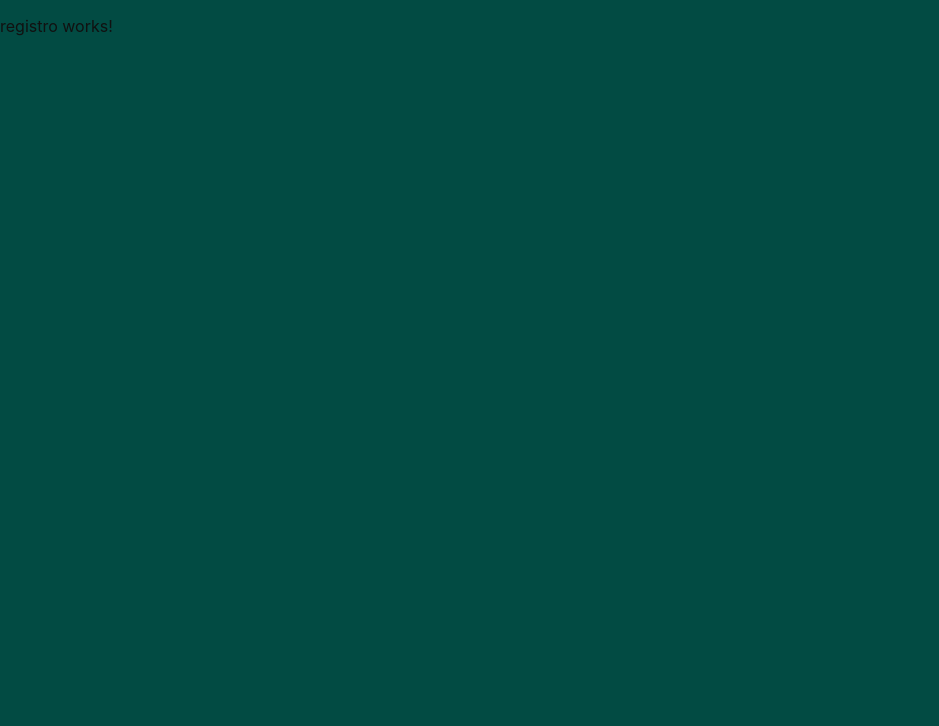
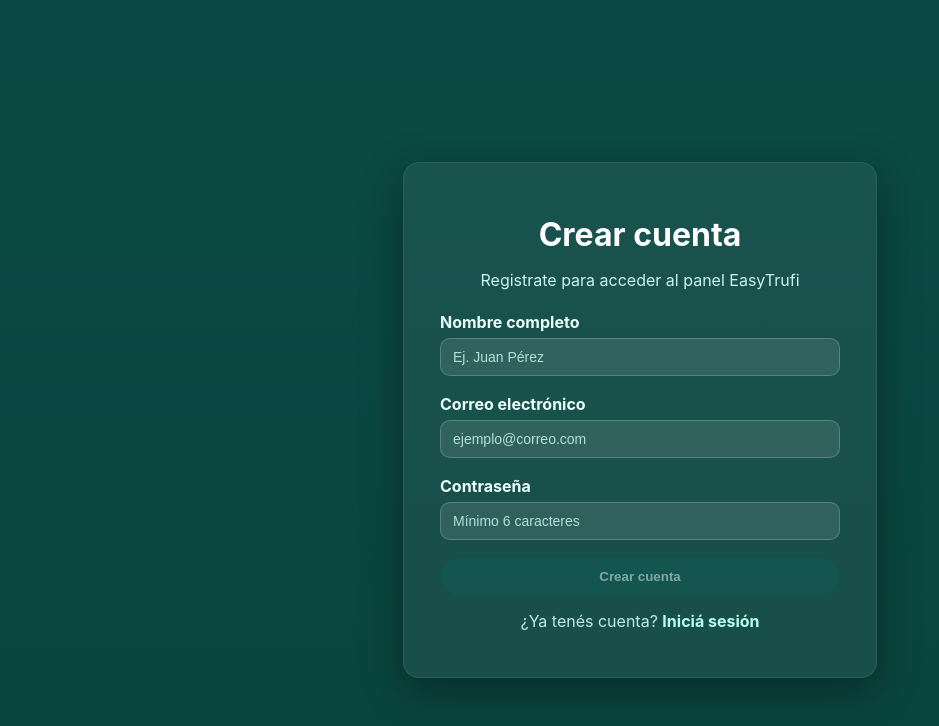
Before and after one commit to CarlosIriarte2004/PrepProyectos-EasyTrufi, an Angular app: page /registro in a window 1280 px wide. Shown: the top 726 px of the page, without its empty margins (0-939 px from the left). Built offline with nearby package versions, Linux system fonts and the light colour scheme.

Commit message:
feat(auth): registro funcional con creación automática de cuenta y redirección al dashboard

```diff
--- a/src/app/app.routes.ts
+++ b/src/app/app.routes.ts
@@ -1,29 +1,41 @@
+// src/app/app.routes.ts
 import { Routes } from '@angular/router';
+import { authGuard } from './core/guards/auth.guard'; // ✅ importa el guard
 
 export const routes: Routes = [
+  // Landing (inicio)
   {
     path: '',
     loadComponent: () =>
       import('./app/features/home/pages/inicio/inicio')
         .then(m => m.InicioComponent)
   },
+
+  // Login
   {
     path: 'login',
     loadComponent: () =>
       import('./app/features/auth/pages/login/login')
         .then(m => m.LoginComponent)
   },
+
+  // Registro (crea cuenta demo y redirige a dashboard)
   {
     path: 'registro',
     loadComponent: () =>
       import('./app/features/auth/pages/registro/registro')
         .then(m => m.RegistroComponent)
   },
+
+  // Dashboard (protegido)
   {
     path: 'dashboard',
     loadComponent: () =>
-      import('./app/features/dashbord/pages/panel/panel')   // <— OJO: dashbord
-        .then(m => m.DashboardPanelComponent)
+      import('./app/features/dashbord/pages/panel/panel') // tu carpeta es "dashbord"
+        .then(m => m.DashboardPanelComponent),
+    canActivate: [authGuard] // ✅ protege esta ruta
   },
+
+  // Cualquier otra ruta → inicio
   { path: '**', redirectTo: '' }
 ];
--- a/src/app/app/features/auth/pages/registro/registro.css
+++ b/src/app/app/features/auth/pages/registro/registro.css
@@ -0,0 +1,93 @@
+.registro-container {
+  min-height: 100dvh;
+  display: grid;
+  place-items: center;
+  background: linear-gradient(180deg, #0b4a44 0%, #0a433e 100%);
+  color: #eafffb;
+  padding: 20px;
+}
+
+.registro-card {
+  background: rgba(255, 255, 255, 0.06);
+  border: 1px solid rgba(255, 255, 255, 0.08);
+  border-radius: 16px;
+  padding: 30px 36px;
+  width: 100%;
+  max-width: 400px;
+  box-shadow: 0 12px 40px rgba(0, 0, 0, 0.35);
+}
+
+h1 {
+  text-align: center;
+  margin-bottom: 8px;
+  color: #ffffff;
+}
+
+.lead {
+  text-align: center;
+  margin-bottom: 22px;
+  color: #c8f5ef;
+}
+
+.form-group {
+  margin-bottom: 18px;
+  display: flex;
+  flex-direction: column;
+}
+
+label {
+  font-weight: 700;
+  margin-bottom: 6px;
+}
+
+input {
+  padding: 10px 12px;
+  border-radius: 10px;
+  border: 1px solid rgba(255, 255, 255, 0.2);
+  background: rgba(255, 255, 255, 0.1);
+  color: #fff;
+  outline: none;
+  font-size: 14px;
+}
+
+input::placeholder {
+  color: #b6dfd9;
+}
+
+.error small {
+  color: #ff9b9b;
+  font-size: 12px;
+}
+
+.btn {
+  width: 100%;
+  background: #0f5b53;
+  border: 1px solid #0f5b53;
+  color: #eafffb;
+  font-weight: 700;
+  padding: 10px;
+  border-radius: 999px;
+  cursor: pointer;
+  transition: background 0.2s;
+}
+
+.btn:disabled {
+  opacity: 0.5;
+  cursor: not-allowed;
+}
+
+.btn:hover:not(:disabled) {
+  background: #12796d;
+}
+
+.footnote {
+  text-align: center;
+  margin-top: 16px;
+  color: #c0eae4;
+}
+
+.footnote a {
+  color: #b7ffee;
+  text-decoration: none;
+  font-weight: 700;
+}
--- a/src/app/app/features/auth/pages/registro/registro.html
+++ b/src/app/app/features/auth/pages/registro/registro.html
@@ -1 +1,49 @@
-<p>registro works!</p>
+<div class="registro-container">
+  <div class="registro-card">
+    <h1>Crear cuenta</h1>
+    <p class="lead">Registrate para acceder al panel EasyTrufi</p>
+
+    <!-- Formulario reactivo -->
+    <form [formGroup]="form" (ngSubmit)="onSubmit()" novalidate>
+      <!-- Nombre -->
+      <div class="form-group">
+        <label for="nombre">Nombre completo</label>
+        <input id="nombre" type="text" formControlName="nombre" placeholder="Ej. Juan Pérez" />
+        <div class="error" *ngIf="form.get('nombre')?.touched && form.get('nombre')?.invalid">
+          <small *ngIf="form.get('nombre')?.errors?.['required']">El nombre es obligatorio.</small>
+          <small *ngIf="form.get('nombre')?.errors?.['minlength']">Debe tener al menos 2 caracteres.</small>
+        </div>
+      </div>
+
+      <!-- Email -->
+      <div class="form-group">
+        <label for="email">Correo electrónico</label>
+        <input id="email" type="email" formControlName="email" placeholder="ejemplo@correo.com" />
+        <div class="error" *ngIf="form.get('email')?.touched && form.get('email')?.invalid">
+          <small *ngIf="form.get('email')?.errors?.['required']">El correo es obligatorio.</small>
+          <small *ngIf="form.get('email')?.errors?.['email']">Formato de correo inválido.</small>
+        </div>
+      </div>
+
+      <!-- Contraseña -->
+      <div class="form-group">
+        <label for="password">Contraseña</label>
+        <input id="password" type="password" formControlName="password" placeholder="Mínimo 6 caracteres" />
+        <div class="error" *ngIf="form.get('password')?.touched && form.get('password')?.invalid">
+          <small *ngIf="form.get('password')?.errors?.['required']">La contraseña es obligatoria.</small>
+          <small *ngIf="form.get('password')?.errors?.['minlength']">Debe tener al menos 6 caracteres.</small>
+        </div>
+      </div>
+
+      <!-- Botón -->
+      <button class="btn" type="submit" [disabled]="form.invalid">
+        Crear cuenta
+      </button>
+    </form>
+
+    <p class="footnote">
+      ¿Ya tenés cuenta?
+      <a routerLink="/login">Iniciá sesión</a>
+    </p>
+  </div>
+</div>
--- a/src/app/app/features/auth/pages/registro/registro.ts
+++ b/src/app/app/features/auth/pages/registro/registro.ts
@@ -1,17 +1,18 @@
-import { Component } from '@angular/core';
+import { Component, inject } from '@angular/core';
 import { CommonModule } from '@angular/common';
 import { ReactiveFormsModule, FormBuilder, Validators, FormGroup } from '@angular/forms';
+import { AuthService } from '../../../../../core/services/auth.service';
 
 @Component({
   selector: 'app-registro',
   standalone: true,
-  // RouterLink no se usa en el HTML => lo quitamos para evitar el warning NG8113
   imports: [CommonModule, ReactiveFormsModule],
   templateUrl: './registro.html',
   styleUrls: ['./registro.css']
 })
 export class RegistroComponent {
   form: FormGroup;
+  private auth = inject(AuthService); // ✅ Inyectamos el servicio
 
   constructor(private fb: FormBuilder) {
     this.form = this.fb.group({
@@ -21,8 +22,16 @@ export class RegistroComponent {
     });
   }
 
+  // 🔹 Este método se ejecuta al enviar el formulario
   onSubmit() {
-    if (this.form.invalid) return;
-    console.log('registro', this.form.value);
+    if (this.form.invalid) {
+      this.form.markAllAsTouched();
+      return;
+    }
+
+    console.log('Registro exitoso:', this.form.value);
+
+    // ✅ Crea usuario demo y redirige automáticamente al dashboard
+    this.auth.registerAndLoginAuto();
   }
 }
--- /dev/null
+++ b/src/app/core/guards/auth.guard.ts
@@ -0,0 +1,16 @@
+import { inject } from '@angular/core';
+import { CanActivateFn, Router } from '@angular/router';
+import { AuthService } from '../services/auth.service';
+
+// ✅ Este archivo debe exportar el guard como constante
+export const authGuard: CanActivateFn = () => {
+  const auth = inject(AuthService);
+  const router = inject(Router);
+
+  if (auth.isLogged()) {
+    return true;
+  }
+
+  router.navigate(['/login']);
+  return false;
+};
--- /dev/null
+++ b/src/app/core/services/auth.service.ts
@@ -0,0 +1,43 @@
+import { Injectable } from '@angular/core';
+import { Router } from '@angular/router';
+
+@Injectable({
+  providedIn: 'root'
+})
+export class AuthService {
+
+  private userKey = 'easytrufi:user';
+
+  constructor(private router: Router) {}
+
+  /** 🔹 Inicia sesión simulada */
+  login(email: string) {
+    const user = { email, loginAt: new Date().toISOString() };
+    localStorage.setItem(this.userKey, JSON.stringify(user));
+    this.router.navigate(['/dashboard']);
+  }
+
+  /** 🔹 Registra un usuario demo y lo redirige al panel */
+  registerAndLoginAuto() {
+  const demoUser = { email: 'nuevo@easytrufi.bo', createdAt: new Date().toISOString() };
+  localStorage.setItem('easytrufi:user', JSON.stringify(demoUser));
+  this.router.navigate(['/dashboard']);
+}
+
+  /** 🔹 Cierra sesión */
+  logout() {
+    localStorage.removeItem(this.userKey);
+    this.router.navigate(['/login']);
+  }
+
+  /** 🔹 Verifica si hay sesión activa */
+  isLogged(): boolean {
+    return !!localStorage.getItem(this.userKey);
+  }
+
+  /** 🔹 Obtiene el usuario actual */
+  getCurrentUser() {
+    const user = localStorage.getItem(this.userKey);
+    return user ? JSON.parse(user) : null;
+  }
+}
```
Also changed, not shown: src/app/core/services/auth.guard.ts (added, +20 -0 lines).
